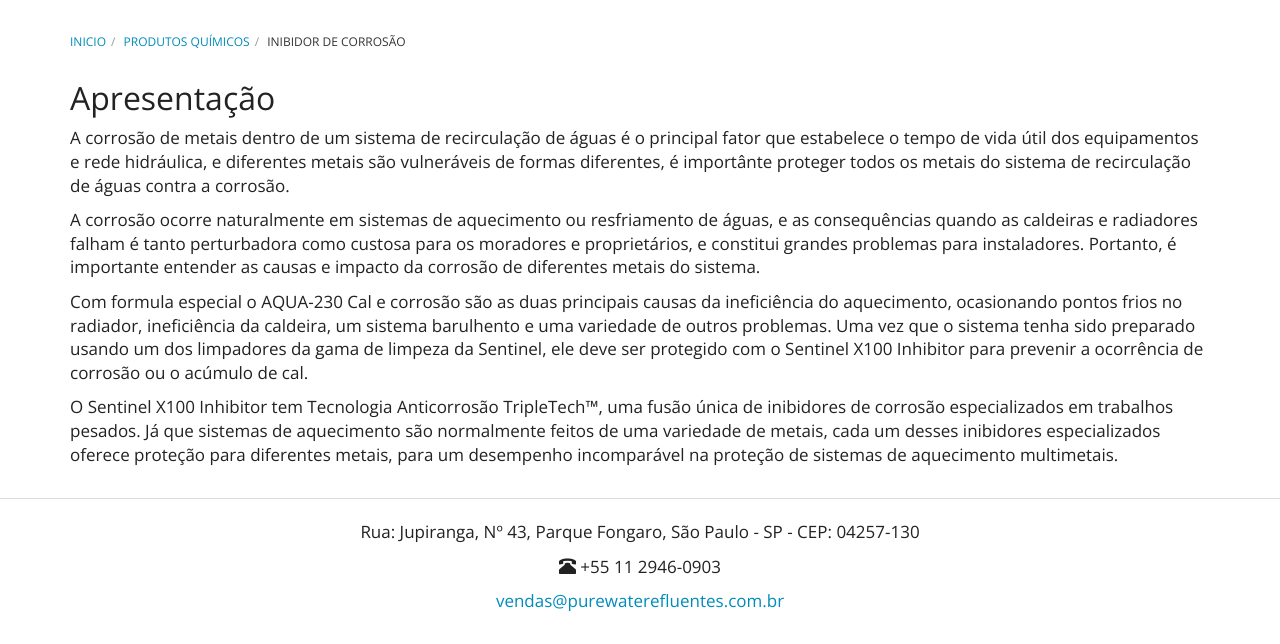
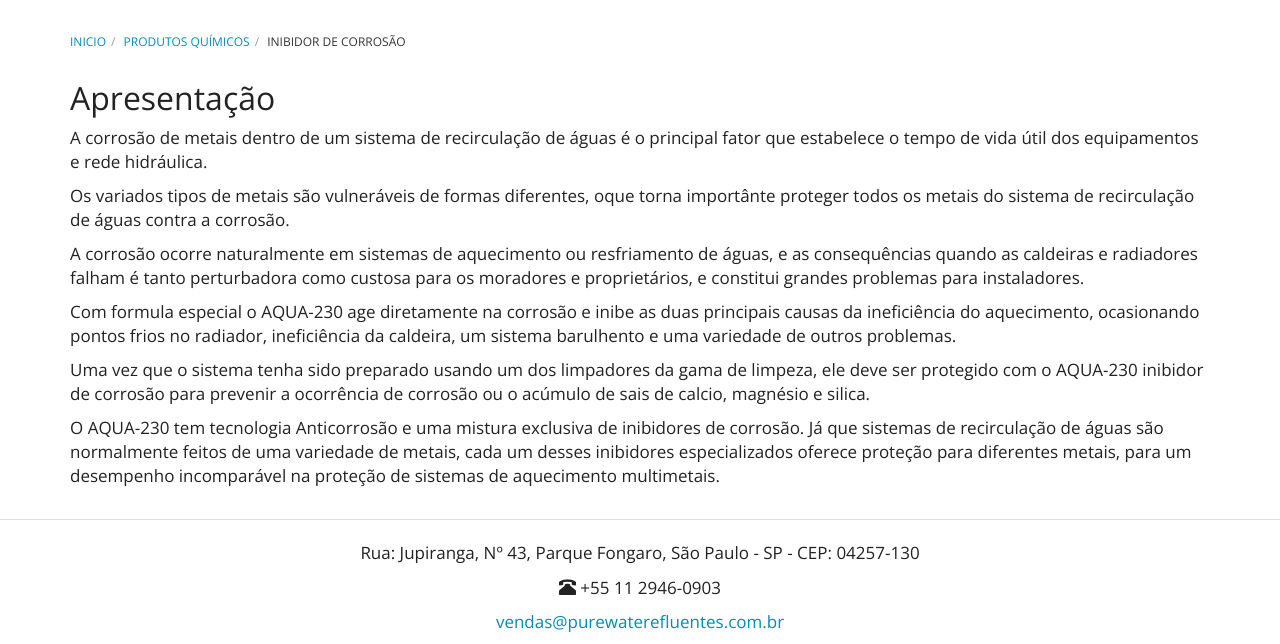
Before and after one commit to purewaterefluentes/purewaterefluentes.github.io, a Jekyll site: the page built from produtos/inibidor-de-corrosao.md, in a window 1280 px wide and 942 px high, cut to the strip 298-942 px from the top of the window. Built offline with Jekyll 4.4.1, drawn with Linux system fonts in a browser that asks for light colours; nearby versions of some CDN libraries; library files that are not in the unit come from our copies.

Commit message:
Update inibidor-de-corrosao.md

```diff
--- a/produtos/inibidor-de-corrosao.md
+++ b/produtos/inibidor-de-corrosao.md
@@ -7,10 +7,15 @@
 
 ## Apresentação
 
-A corrosão de metais dentro de um sistema de recirculação de águas é o principal fator que estabelece o tempo de vida útil dos equipamentos e rede hidráulica, e diferentes metais são vulneráveis de formas diferentes, é importânte proteger todos os metais do sistema de recirculação de águas contra a corrosão.
+A corrosão de metais dentro de um sistema de recirculação de águas é o principal fator que estabelece o tempo de vida útil dos equipamentos e rede hidráulica.
 
-A corrosão ocorre naturalmente em sistemas de aquecimento ou resfriamento de águas, e as consequências quando as caldeiras e radiadores falham é tanto perturbadora como custosa para os moradores e proprietários, e constitui grandes problemas para instaladores. Portanto, é importante entender as causas e impacto da corrosão de diferentes metais do sistema.
+Os variados tipos de metais são vulneráveis de formas diferentes, oque torna importânte proteger todos os metais do sistema de recirculação de águas contra a corrosão.
 
-Com formula especial o AQUA-230 Cal e corrosão são as duas principais causas da ineficiência do aquecimento, ocasionando pontos frios no radiador, ineficiência da caldeira, um sistema barulhento e uma variedade de outros problemas. Uma vez que o sistema tenha sido preparado usando um dos limpadores da gama de limpeza da Sentinel, ele deve ser protegido com o Sentinel X100 Inhibitor para prevenir a ocorrência de corrosão ou o acúmulo de cal.
+A corrosão ocorre naturalmente em sistemas de aquecimento ou resfriamento de águas, e as consequências quando as caldeiras e radiadores falham é tanto perturbadora como custosa para os moradores e proprietários, e constitui grandes problemas para instaladores.
 
-O Sentinel X100 Inhibitor tem Tecnologia Anticorrosão TripleTech™, uma fusão única de inibidores de corrosão especializados em trabalhos pesados. Já que sistemas de aquecimento são normalmente feitos de uma variedade de metais, cada um desses inibidores especializados oferece proteção para diferentes metais, para um desempenho incomparável na proteção de sistemas de aquecimento multimetais.
+Com formula especial o AQUA-230 age diretamente na corrosão e inibe as duas principais causas da ineficiência do aquecimento, ocasionando pontos frios no radiador, ineficiência da caldeira, um sistema barulhento e uma variedade de outros problemas.
+
+Uma vez que o sistema tenha sido preparado usando um dos limpadores da gama de limpeza, ele deve ser protegido com o AQUA-230 inibidor de corrosão para prevenir a ocorrência de corrosão ou o acúmulo de sais de calcio, magnésio e silica.
+
+O AQUA-230 tem tecnologia Anticorrosão e uma mistura exclusiva de inibidores de corrosão.
+Já que sistemas de recirculação de águas são normalmente feitos de uma variedade de metais, cada um desses inibidores especializados oferece proteção para diferentes metais, para um desempenho incomparável na proteção de sistemas de aquecimento multimetais.
```
